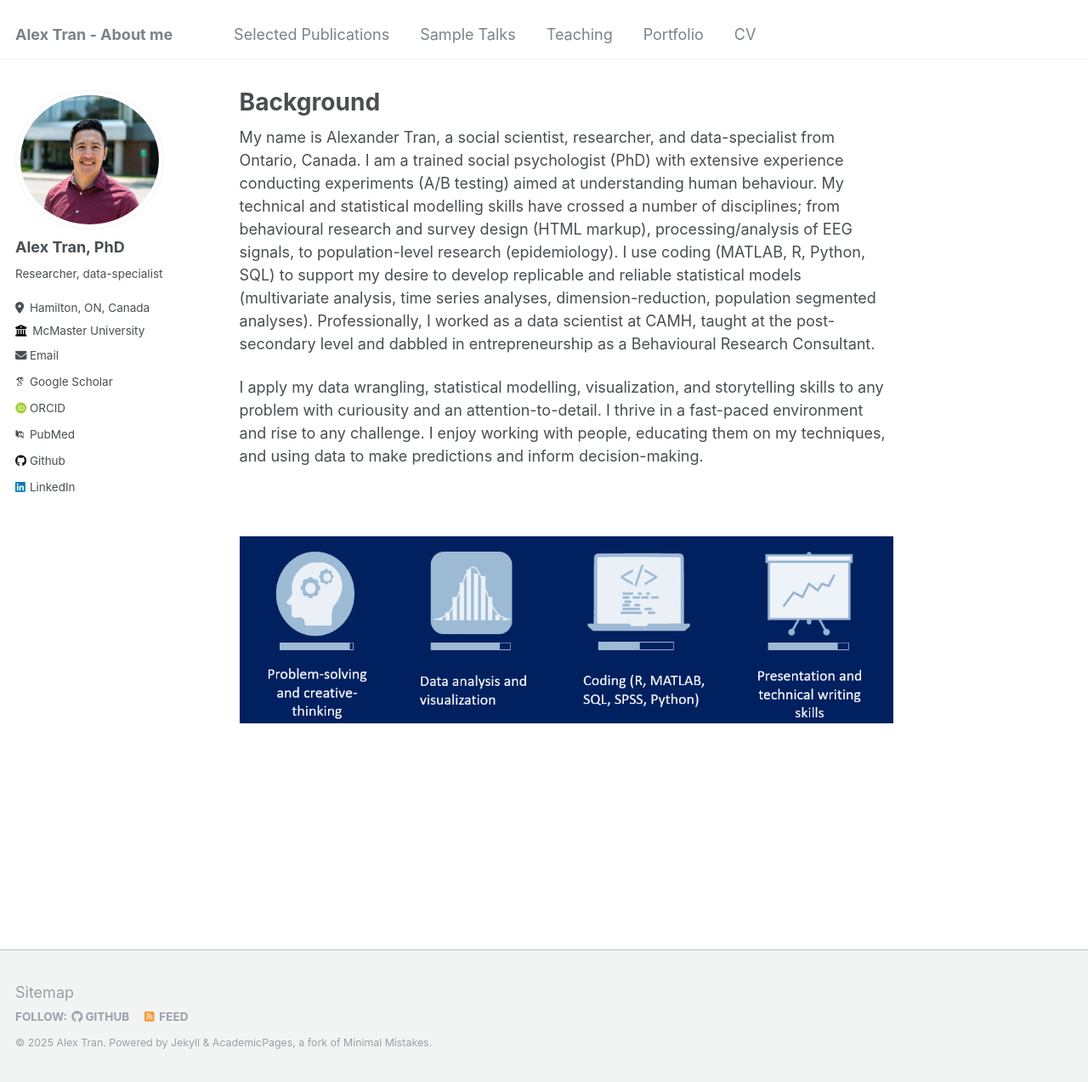
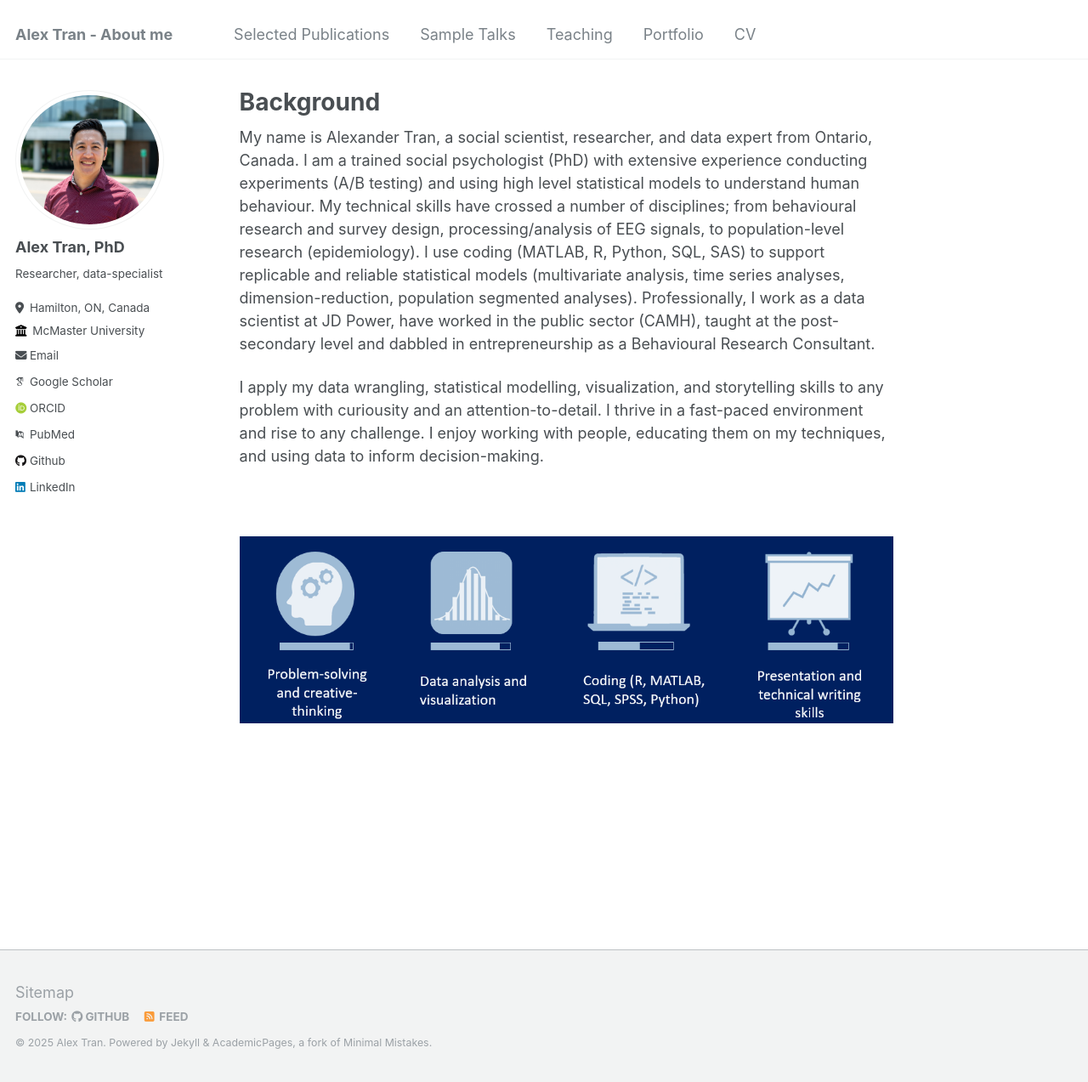
Before and after one commit to 9trana/academic_site, a Jekyll site: the page built from _pages/about.md, in a window 1280 px wide and 1273 px high. Shown: the whole window at 85% size. Built offline with Jekyll 4.4.1, drawn with Linux system fonts in a browser that asks for light colours; some web fonts are replaced.

Commit message:
new bio
Updated personal description and professional background.

```diff
--- a/_pages/about.md
+++ b/_pages/about.md
@@ -7,7 +7,7 @@ redirect_from:
   - /about.html
 ---
 
-My name is Alexander Tran, a social scientist, researcher, and data-specialist from Ontario, Canada. I am a trained social psychologist (PhD) with extensive experience conducting experiments (A/B testing) aimed at understanding human behaviour. My technical and statistical modelling skills have crossed a number of disciplines; from behavioural research and survey design (HTML markup), processing/analysis of EEG signals, to population-level research (epidemiology). I use coding (MATLAB, R, Python, SQL) to support my desire to develop replicable and reliable statistical models (multivariate analysis, time series analyses, dimension-reduction, population segmented analyses). Professionally, I worked as a data scientist at CAMH, taught at the post-secondary level and dabbled in entrepreneurship as a Behavioural Research Consultant.
+My name is Alexander Tran, a social scientist, researcher, and data expert from Ontario, Canada. I am a trained social psychologist (PhD) with extensive experience conducting experiments (A/B testing) and using high level statistical models to understand human behaviour. My technical skills have crossed a number of disciplines; from behavioural research and survey design, processing/analysis of EEG signals, to population-level research (epidemiology). I use coding (MATLAB, R, Python, SQL, SAS) to support replicable and reliable statistical models (multivariate analysis, time series analyses, dimension-reduction, population segmented analyses). Professionally, I work as a data scientist at JD Power, have worked in the public sector (CAMH), taught at the post-secondary level and dabbled in entrepreneurship as a Behavioural Research Consultant.
 
-I apply my data wrangling, statistical modelling, visualization, and storytelling skills to any problem with curiousity and an attention-to-detail. I thrive in a fast-paced environment and rise to any challenge. I enjoy working with people, educating them on my techniques, and using data to make predictions and inform decision-making.<br/><br/><br/><br/>
+I apply my data wrangling, statistical modelling, visualization, and storytelling skills to any problem with curiousity and an attention-to-detail. I thrive in a fast-paced environment and rise to any challenge. I enjoy working with people, educating them on my techniques, and using data to inform decision-making.<br/><br/><br/><br/>
 ![alt text](https://github.com/9trana/academic_site/blob/master/_pages/resume_skills.png?raw=true)
```
